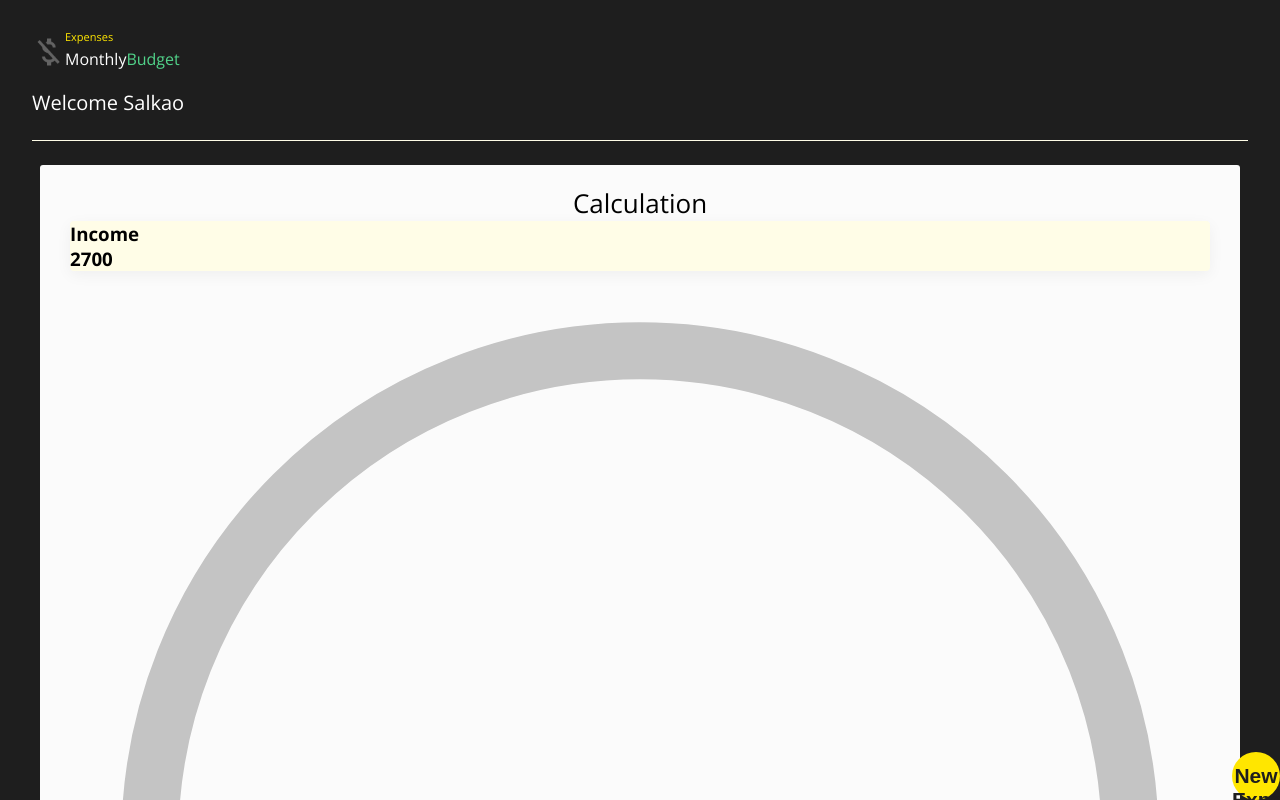
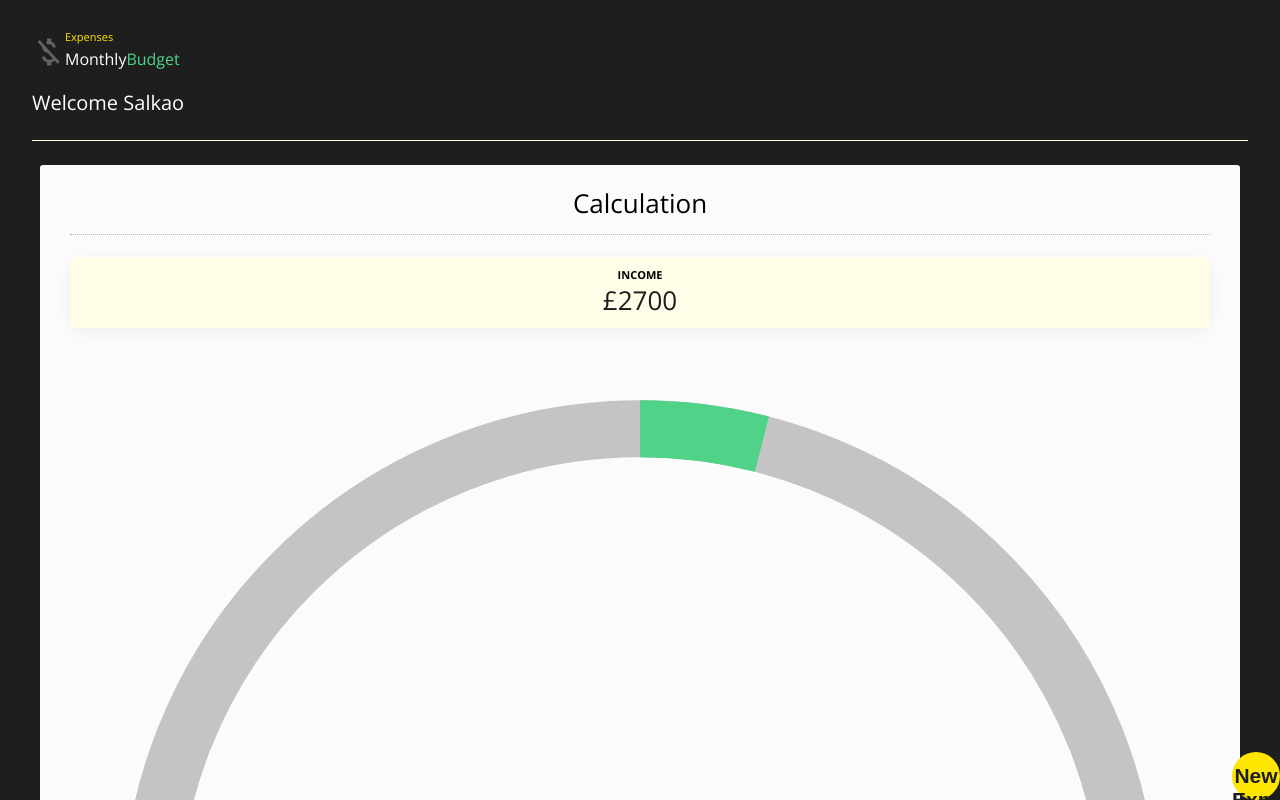
Before and after one commit to salkao/MoneyCalculation, a Vue app: page /home in a window 1280 px wide. Built offline with nearby package versions, Linux system fonts and the light colour scheme.

Commit message:
Enhance Home component with user income display, available balance calculation, and additional MbCard elements. Update Box component styles for better layout and introduce new class for content titles. Refactor OptionalExpenseItem for improved structure and styling.

```diff
--- a/src/components/views/Home.vue
+++ b/src/components/views/Home.vue
@@ -5,15 +5,25 @@
       <div class="home-content-container-data">
         <Box :title="'Calculation'" :content-title="'Income'">
           <template #content>
-            <div class="box-content-data">
-              <h3>{{ user.income }}</h3>
-            </div>
+            <h3 class="user-income-data">£{{ user.income }}</h3>
           </template>
           <template #main>
             <CircularProgress :value="totalExpensesPercentage" />
+            <div class="mb-card-container">
+              <MbCard
+                class="green"
+                title="Available"
+                :value="availableBalance"
+              />
+              <MbCard title="Spent" :value="store.getTotalExpenses" />
+            </div>
           </template>
           <template #footer>
-            <MbButton @click="store.resetExpenses" label="Reset Expenses" />
+            <MbButton
+              @click="store.resetExpenses"
+              class="mb-button-reset"
+              label="Reset Expenses"
+            />
           </template>
         </Box>
         <Box :title="'Optionals'" :content-title="'choose any fix expenses'">
@@ -27,7 +37,7 @@
             </div>
           </template>
           <template #footer>
-            <h2>Goals</h2>
+            <h2 class="box-title goals-title">Goals</h2>
           </template>
         </Box>
       </div>
@@ -50,12 +60,15 @@ import Box from '@/components/widgets/Box.vue';
 import OptionalExpenseItem from '@/components/widgets/OptionalExpenseItem.vue';
 import CircularProgress from '@/components/widgets/CircularProgress.vue';
 import MbButton from '@/components/elements/MbButton.vue';
-
+import MbCard from '@/components/widgets/MbCard.vue';
 const store = useBudgetStore();
 
 const isModalOpen = computed(() => store.getIsModalOpen);
 const expense = computed(() => store.getEditingExpense);
 const user = computed(() => store.getUser);
+const availableBalance = computed(
+  () => store.getUser.income - store.getTotalExpenses
+);
 
 const totalExpensesPercentage = computed(() => {
   return ((store.getTotalExpenses / store.getUser.income) * 100).toFixed(0);
@@ -83,11 +96,46 @@ function handleSaveExpense(expense: Expense) {
     width: 100%;
 
     .home-content-container-data {
-      // padding in the desing is 43px left and 38 right it makes sense to use the same padding
+      // padding in the design is 43px left and 38 right it makes sense to use the same padding
       padding: 0 40px;
       display: flex;
       flex-direction: column;
       gap: 1rem;
+
+      .user-income-data {
+        font-size: 26px;
+        color: $primary-color;
+        font-weight: 400;
+      }
+
+      .mb-card-container {
+        border-bottom: $border-dotted;
+        padding-bottom: 24px;
+        display: flex;
+        gap: 8px;
+      }
+
+      .mb-button-reset {
+        margin-top: 24px;
+      }
+
+      .box-content-data {
+        display: flex;
+        flex-direction: column;
+        gap: 1rem;
+        margin-top: 24px;
+        width: 100%;
+      }
+
+      .box-content {
+        margin-bottom: 21px;
+      }
+
+      .goals-title {
+        border-bottom: none;
+        border-top: $border-dotted;
+        padding-top: 13px;
+      }
     }
   }
 }
--- a/src/components/widgets/Box.vue
+++ b/src/components/widgets/Box.vue
@@ -2,7 +2,7 @@
   <div class="box">
     <h2 class="box-title">{{ title }}</h2>
     <div class="box-content">
-      <h3>{{ contentTitle }}</h3>
+      <h3 class="box-content-title">{{ contentTitle }}</h3>
       <slot name="content"></slot>
     </div>
     <slot name="main"></slot>
@@ -24,12 +24,25 @@ defineProps<{
   padding: 20px 30px;
 
   .box-title {
-    margin: 0 auto;
+    border-bottom: $border-dotted;
+    padding-bottom: 13px;
   }
   .box-content {
     background-color: $secondary-color;
     border-radius: 4px;
     box-shadow: 0px 4px 15px 0px #0000000d;
+    margin-top: 22px;
+    display: flex;
+    flex-direction: column;
+    align-items: center;
+    justify-content: center;
+    padding: 10px 14px;
+
+    .box-content-title {
+      font-size: 11px;
+      text-transform: uppercase;
+      font-weight: 700;
+    }
   }
 }
 </style>
--- a/src/components/widgets/ExpenseItem.vue
+++ b/src/components/widgets/ExpenseItem.vue
@@ -71,7 +71,7 @@ function handleDelete() {
   display: flex;
   color: $primary-color-light;
   align-items: center;
-  border-top: 1px dotted $primary-color-light;
+  border-top: $border-dotted;
   padding: 23px 1px 26px 3px;
   cursor: pointer;
 
@@ -112,12 +112,11 @@ function handleDelete() {
 }
 
 .expense-item-actions-container {
-  $border: 1px dotted $primary-color-light;
   width: 100%;
   height: 100%;
   padding: 7px 4px;
-  border-top: $border;
-  border-bottom: $border;
+  border-top: $border-dotted;
+  border-bottom: $border-dotted;
 
   .expense-item-actions-container-content {
     background-color: $secondary-color;
--- a/src/components/widgets/OptionalExpenseItem.vue
+++ b/src/components/widgets/OptionalExpenseItem.vue
@@ -3,25 +3,47 @@
     <div class="optional-expense-icon-container">
       <img :src="resolveIconPath(expense.id)" alt="expense" />
     </div>
-    <h3>{{ expense.name }}</h3>
-    <MbButton label="select" class="optional-expense-item-button rounded" />
+    <h3 class="optional-expense-item-name">{{ expense.name }}</h3>
+    <MbButton
+      @click="handleSaveExpense"
+      label="select"
+      class="optional-expense-item-button rounded"
+    />
   </div>
 </template>
 
 <script setup lang="ts">
-import { Expense } from '@/stores/budget';
+import type { Expense as ExpenseType } from '@/stores/budget';
 import { resolveIconPath } from '@/utilities/resolveIconPath';
 import MbButton from '@/components/elements/MbButton.vue';
+import { useBudgetStore } from '@/stores/budget';
+const props = defineProps<{
+  expense: ExpenseType;
+}>();
 
-defineProps<{
-  expense: Expense;
-}>();
+const store = useBudgetStore();
+
+const handleSaveExpense = () => {
+  store.saveExpense({
+    ...props.expense,
+    date: new Date().toISOString(),
+  });
+};
 </script>
 
 <style lang="scss">
 .optional-expense-item {
   display: flex;
   align-items: center;
+  width: 100%;
+
+  .optional-expense-item-name {
+    font-size: 11px;
+    font-weight: normal;
+    text-transform: uppercase;
+    letter-spacing: 9%;
+    margin-left: 11px;
+  }
 
   .optional-expense-icon-container {
     display: flex;
@@ -41,9 +63,11 @@ defineProps<{
   .optional-expense-item-button {
     flex-grow: 0;
     width: auto;
-    padding: 0 12px;
+    padding: 2px 12px;
     background-color: $highlight-color;
     margin-left: auto;
+    font-size: 12px;
+    font-weight: 700;
   }
 }
 </style>
--- a/src/stores/budget.ts
+++ b/src/stores/budget.ts
@@ -186,6 +186,9 @@ export const useBudgetStore = defineStore('budget', {
       );
     },
     getOptionalExpenses: (state) => state.optionalExpenses,
+    getTotalExpenses: (state) => {
+      return state.expenses.reduce((acc, expense) => acc + expense.amount, 0);
+    },
   },
 
   actions: {
@@ -221,9 +224,13 @@ export const useBudgetStore = defineStore('budget', {
       this.expenses = this.expenses.filter((e) => e.id !== id);
     },
 
-    setEditingExpenseId(id: string) {
+    setEditingExpenseId(id: string | null) {
       this.editingExpenseId = id;
       this.isModalOpen = true;
     },
+
+    resetExpenses() {
+      this.expenses = [];
+    },
   },
 });
```
